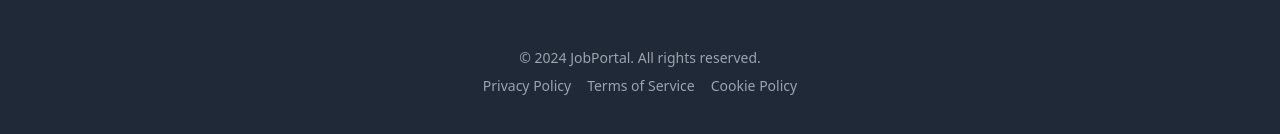
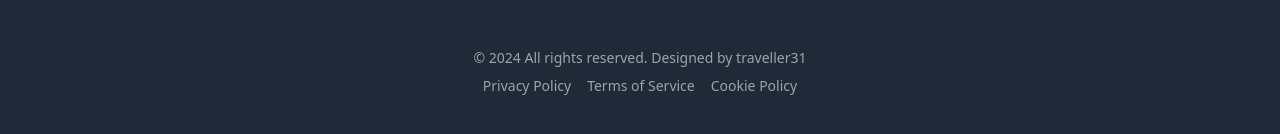
Before and after one commit to traveller318/ConnectIn, a React (Vite) app in the folder frontend/: page / in a window 1280 px wide. Shown: the part 4634-4768 px from the top of the page. Built offline with nearby package versions, Linux system fonts and the light colour scheme.

Commit message:
few frontend changes

```diff
--- a/frontend/src/components/Pages/AfterEmployerRegisterPage.jsx
+++ b/frontend/src/components/Pages/AfterEmployerRegisterPage.jsx
@@ -347,7 +347,7 @@ export default function AfterEmployerRegisterPage() {
           <Separator className="my-8 bg-gray-400" />
 
           <div className="flex flex-col md:flex-row justify-between items-center text-sm text-gray-200">
-            <p>© {currentYear} ConnectIn Corporation. All rights reserved.</p>
+            <p>© {currentYear} All rights reserved. Designed by traveller31 </p>
             <div className="flex space-x-4 mt-4 md:mt-0">
               <a href="#" className="hover:text-white transition-colors">
                 Accessibility
--- a/frontend/src/components/Pages/ArticlePage.jsx
+++ b/frontend/src/components/Pages/ArticlePage.jsx
@@ -294,8 +294,7 @@ export default function ArticlePage() {
           </div>
           <div className="mt-8 pt-8 border-t border-gray-700 text-center text-gray-400">
             <p>
-              &copy; {new Date().getFullYear()} Software Industry Articles. All
-              rights reserved.
+              &copy; {new Date().getFullYear()} All rights reserved. Designed by traveller31
             </p>
           </div>
         </div>
--- a/frontend/src/components/Pages/EmployerHomePage.jsx
+++ b/frontend/src/components/Pages/EmployerHomePage.jsx
@@ -553,7 +553,7 @@ export default function EmployerHomePage() {
           </div>
           <Separator className="my-8 bg-gray-700" />
           <p className="text-center text-gray-400">
-            © {new Date().getFullYear()} ConnectIn. All rights reserved.
+            © {new Date().getFullYear()} All rights reserved. Designed by traveller31
           </p>
         </div>
       </footer>
--- a/frontend/src/components/Pages/HomePage.jsx
+++ b/frontend/src/components/Pages/HomePage.jsx
@@ -831,7 +831,7 @@ export default function HomePage() {
         </div>
         <div className="mt-12 text-center text-sm text-gray-400">
           <p>
-            &copy; {new Date().getFullYear()} JobPortal. All rights reserved.
+            &copy; {new Date().getFullYear()} All rights reserved. Designed by traveller31
           </p>
           <div className="mt-2 space-x-4">
             <a href="#" className="hover:text-white">
--- a/frontend/src/components/Pages/JobSeekerHomePage.jsx
+++ b/frontend/src/components/Pages/JobSeekerHomePage.jsx
@@ -453,7 +453,7 @@ export default function JobSeekerHomePage() {
           <div className="grid grid-cols-1 md:grid-cols-4 gap-8">
             <div>
               <h3 className="text-lg font-semibold mb-4">ConnectIn</h3>
-              <p>Connecting you to your next opportunity.</p>
+              <p>{new Date().getFullYear()} All rights reserved. Designed by traveller31</p>
             </div>
             <div>
               <h3 className="text-lg font-semibold mb-4">Follow Us</h3>
--- a/frontend/src/components/Pages/JobSeekerProfile.jsx
+++ b/frontend/src/components/Pages/JobSeekerProfile.jsx
@@ -352,8 +352,7 @@ export default function JobSeekerProfile() {
           </div>
           <div className="mt-8 border-t border-gray-200 pt-8">
             <p className="text-base text-gray-400 xl:text-center">
-              &copy; {new Date().getFullYear()} ConnectIn, Inc. All rights
-              reserved.
+              &copy; {new Date().getFullYear()} All rights reserved. Designed by traveller31
             </p>
           </div>
         </div>
--- a/frontend/src/components/Pages/ViewApplicantsPage.jsx
+++ b/frontend/src/components/Pages/ViewApplicantsPage.jsx
@@ -173,7 +173,7 @@ const ViewApplicantsPage = () => {
       <footer className="bg-white border-t">
         <div className="max-w-7xl mx-auto px-4 sm:px-6 lg:px-8 py-4 flex justify-between items-center">
           <p className="text-sm text-gray-500">
-            &copy; 2023 Your Company. All rights reserved.
+            &copy; {new Date().getFullYear()} All rights reserved. Designed by traveller31
           </p>
           <nav className="flex space-x-4">
             <a href="#" className="text-sm text-gray-500 hover:text-gray-900">
```
